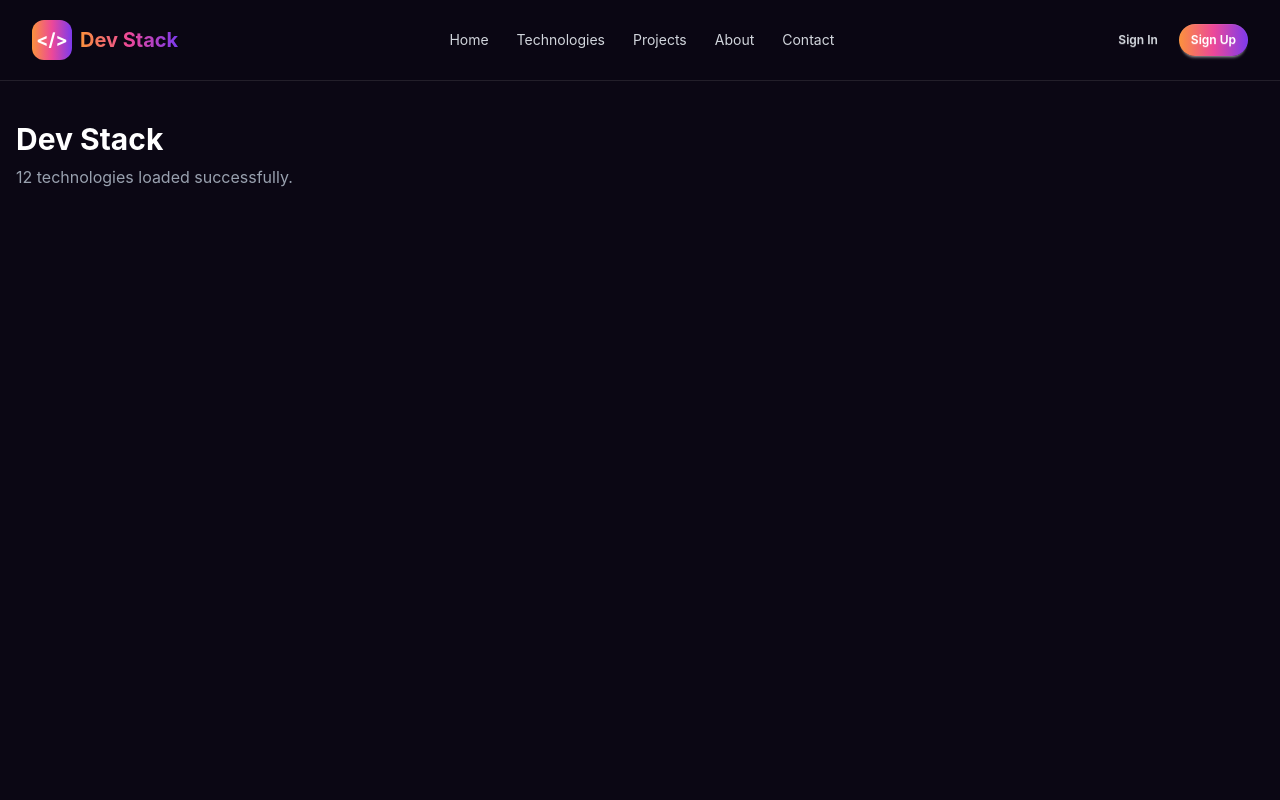
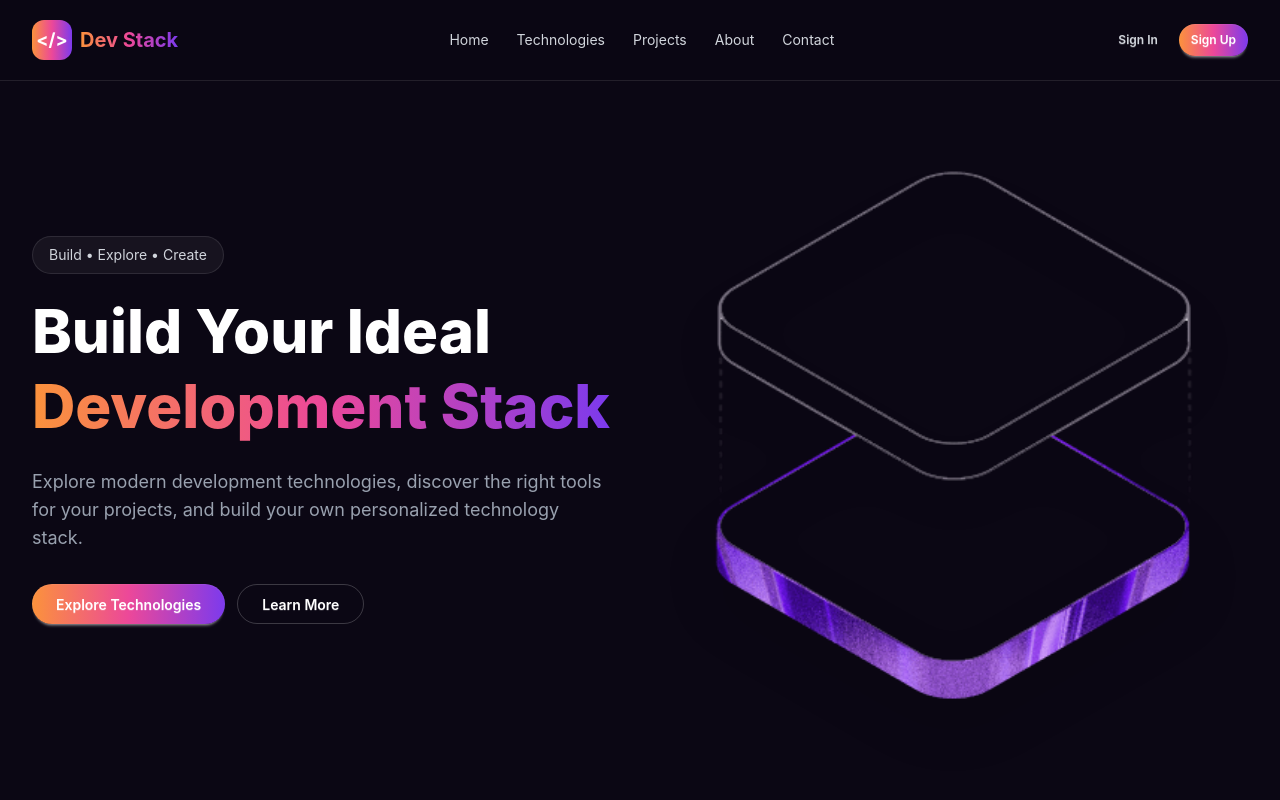
Before and after one commit to Tahsin-Jawad/A05-DevStack, a React (Vite) app: page / in a window 1280 px wide. Shown: the top 800 px of the page. Built offline with nearby package versions, Linux system fonts and the light colour scheme.

Commit message:
Add hero section and gradient theme

```diff
--- a/src/App.tsx
+++ b/src/App.tsx
@@ -1,48 +1,26 @@
-import { useEffect, useState } from "react";
 import Navbar from "./components/Navbar";
-
-type Technology = {
-  id: string;
-  name: string;
-  category: string;
-  description: string;
-  icon: string;
-  rating: number;
-  difficulty: string;
-  badge: string;
-};
+import Hero from "./components/Hero";
 
 function App() {
-  const [technologies, setTechnologies] = useState<Technology[]>([]);
-  const [loading, setLoading] = useState(true);
-
-  useEffect(() => {
-    fetch("/src/data/technologies.json")
-      .then((response) => response.json())
-      .then((data) => {
-        setTechnologies(data);
-        setLoading(false);
-      });
-  }, []);
-
-  if (loading) {
-    return (
-      <div className="flex min-h-screen items-center justify-center bg-[#0b0714] text-white">
-        Loading technologies...
-      </div>
-    );
-  }
-
   return (
     <div className="min-h-screen bg-[#0b0714] text-white">
       <Navbar />
+      <Hero />
 
-      <main className="mx-auto max-w-7xl px-4 py-10">
-        <h1 className="text-3xl font-bold">Dev Stack</h1>
-        <p className="mt-2 text-gray-400">
-          {technologies.length} technologies loaded successfully.
-        </p>
-      </main>
+      <section
+        id="technologies"
+        className="min-h-[400px] px-4 py-20"
+      >
+        <div className="mx-auto max-w-7xl">
+          <h2 className="text-3xl font-bold">
+            Explore Technologies
+          </h2>
+
+          <p className="mt-3 text-gray-400">
+            Choose the technologies you want to add to your stack.
+          </p>
+        </div>
+      </section>
     </div>
   );
 }
--- /dev/null
+++ b/src/components/Hero.tsx
@@ -0,0 +1,68 @@
+import heroImage from "../assets/hero.png";
+
+function Hero() {
+  const scrollToTechnologies = () => {
+    document
+      .getElementById("technologies")
+      ?.scrollIntoView({ behavior: "smooth" });
+  };
+
+  return (
+    <section
+      id="home"
+      className="relative overflow-hidden bg-[#0b0714]"
+    >
+      <div className="mx-auto grid min-h-[620px] max-w-7xl items-center gap-10 px-4 py-16 sm:px-6 lg:grid-cols-2 lg:px-8 lg:py-20">
+
+        {/* Hero Content */}
+        <div className="text-center lg:text-left">
+
+          <div className="mb-5 inline-flex rounded-full border border-white/10 bg-white/5 px-4 py-2 text-sm text-gray-300">
+            Build • Explore • Create
+          </div>
+
+          <h1 className="text-4xl font-extrabold leading-tight text-white sm:text-5xl lg:text-6xl">
+            Build Your Ideal
+            <br />
+            <span className="brand-gradient-text">
+              Development Stack
+            </span>
+          </h1>
+
+          <p className="mx-auto mt-6 max-w-xl text-base leading-7 text-gray-400 lg:mx-0 lg:text-lg">
+            Explore modern development technologies, discover
+            the right tools for your projects, and build your
+            own personalized technology stack.
+          </p>
+
+          <div className="mt-8 flex flex-wrap justify-center gap-3 lg:justify-start">
+            <button
+              onClick={scrollToTechnologies}
+              className="btn rounded-full border-0 brand-gradient px-6 text-white"
+            >
+              Explore Technologies
+            </button>
+
+            <a
+              href="#about"
+              className="btn btn-outline rounded-full border-white/20 px-6 text-white hover:border-white hover:bg-white/10"
+            >
+              Learn More
+            </a>
+          </div>
+        </div>
+
+        {/* Hero Image */}
+        <div className="flex justify-center">
+          <img
+            src={heroImage}
+            alt="Development technology stack"
+            className="w-full max-w-lg object-contain drop-shadow-2xl"
+          />
+        </div>
+      </div>
+    </section>
+  );
+}
+
+export default Hero;
```
